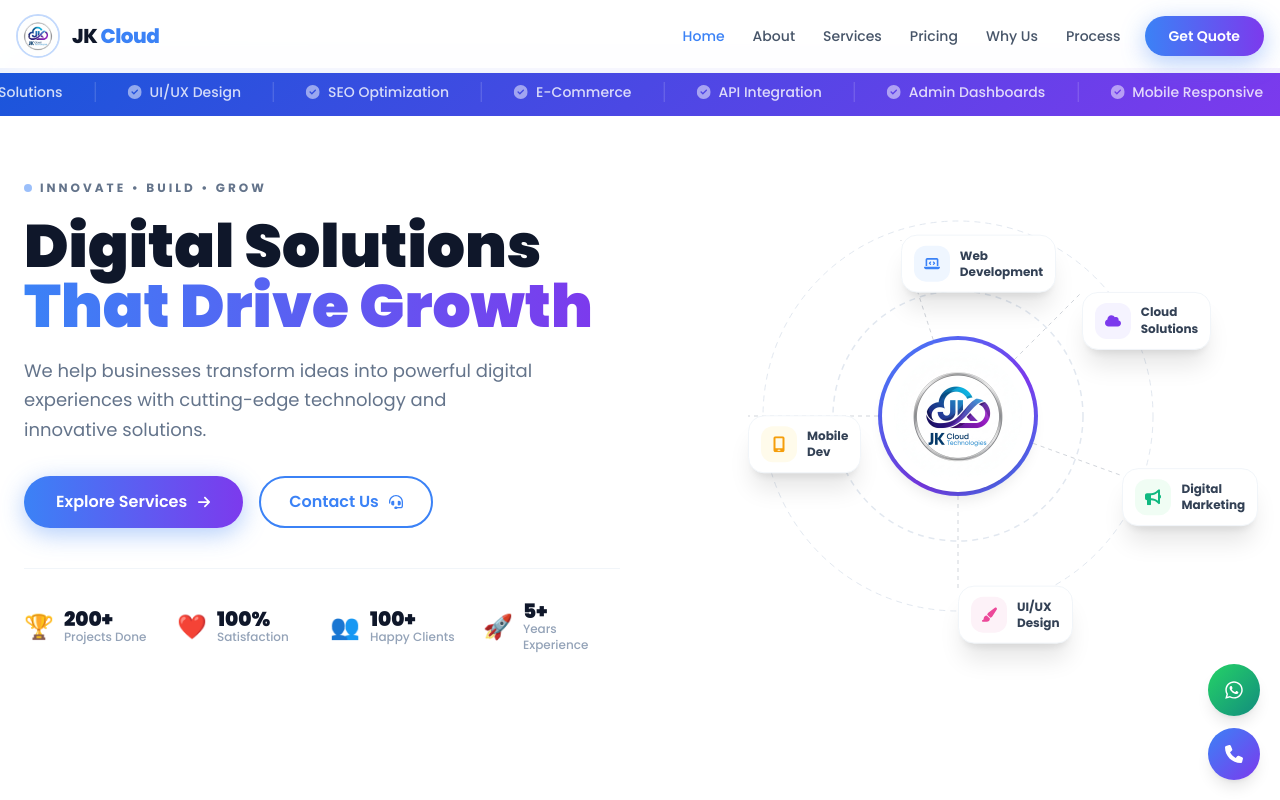
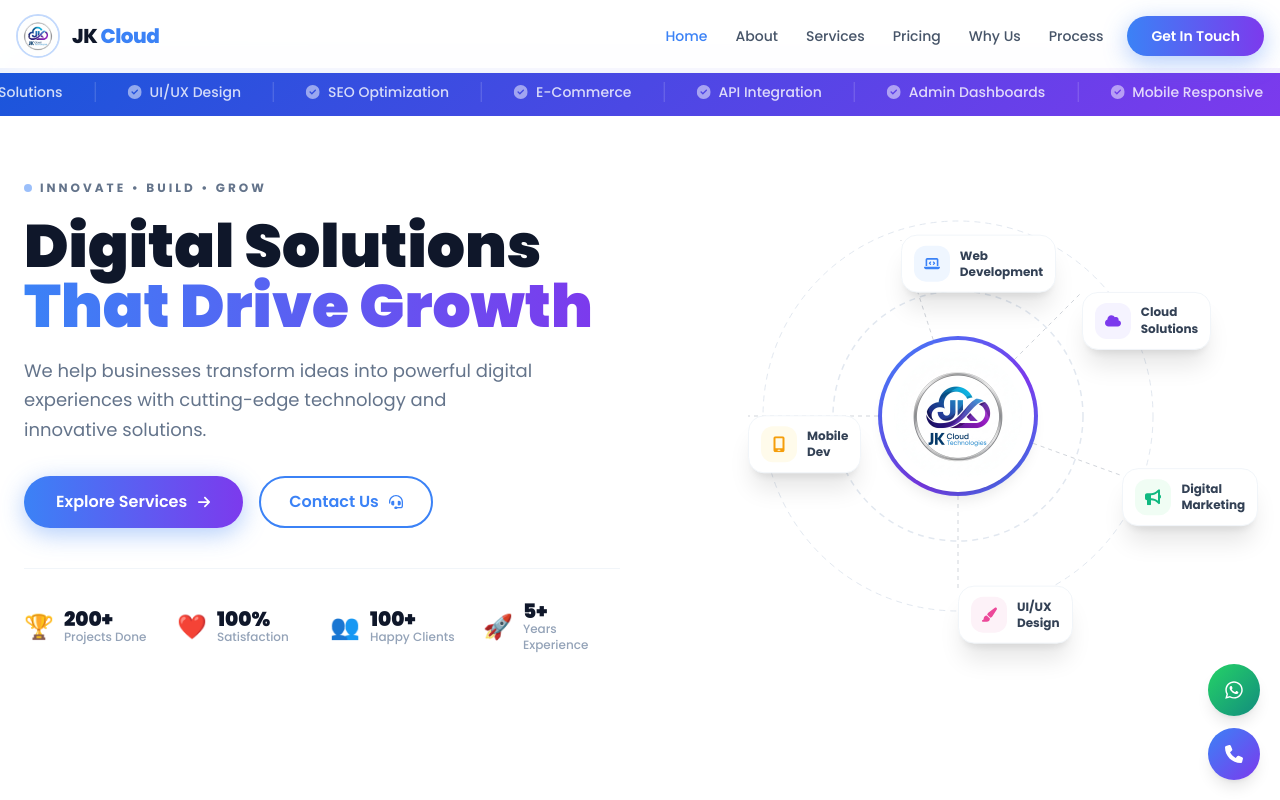
Before and after one commit to ashritha-d/JKcloudTechnologies, a React (Vite) app: page / in a window 1280 px wide. Shown: the top 800 px of the page. Built offline with nearby package versions, Linux system fonts and the light colour scheme.

Commit message:
Update stats to 200+/100%/100+, rename Get Quote to Get In Touch

```diff
--- a/src/components/About.jsx
+++ b/src/components/About.jsx
@@ -145,9 +145,9 @@ export default function About() {
 
             <div className="grid grid-cols-2 gap-2">
               {[
-                { value: 150, suffix: '+', label: 'Projects Done'       },
-                { value: 50,  suffix: '+', label: 'Happy Clients'       },
-                { value: 98,  suffix: '%', label: 'Satisfaction Rate'   },
+                { value: 200, suffix: '+', label: 'Projects Done'       },
+                { value: 100, suffix: '+', label: 'Happy Clients'       },
+                { value: 100, suffix: '%', label: 'Satisfaction Rate'   },
                 { value: 5,   suffix: '+', label: 'Years Experience'    },
               ].map(s => (
                 <div key={s.label} className="bg-white/8 rounded-2xl">
--- a/src/components/Navbar.jsx
+++ b/src/components/Navbar.jsx
@@ -71,7 +71,7 @@ export default function Navbar() {
               onClick={() => handleNav('#contact')}
               className="btn-primary text-sm px-6 py-2.5"
             >
-              Get Quote
+              Get In Touch
             </button>
           </li>
         </ul>
@@ -114,7 +114,7 @@ export default function Navbar() {
                   onClick={() => handleNav('#contact')}
                   className="btn-primary w-full justify-center text-sm"
                 >
-                  Get Free Quote
+                  Get In Touch
                 </button>
               </li>
             </ul>
--- a/src/data/index.js
+++ b/src/data/index.js
@@ -161,8 +161,8 @@ export const stats = [
 ]
 
 export const bigStats = [
-  { count: 150, suffix: '+', label: 'Projects Delivered' },
+  { count: 200, suffix: '+', label: 'Projects Delivered' },
   { count: 100, suffix: '+', label: 'Happy Clients' },
-  { count: 98,  suffix: '%', label: 'Satisfaction Rate' },
+  { count: 100, suffix: '%', label: 'Satisfaction Rate' },
   { count: 5,   suffix: '+', label: 'Years Experience' },
 ]
```
